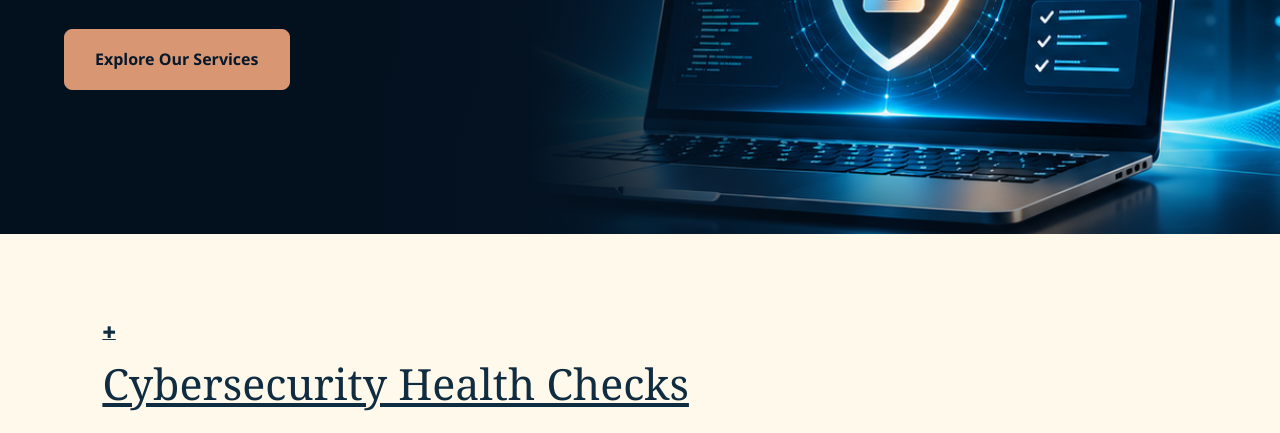
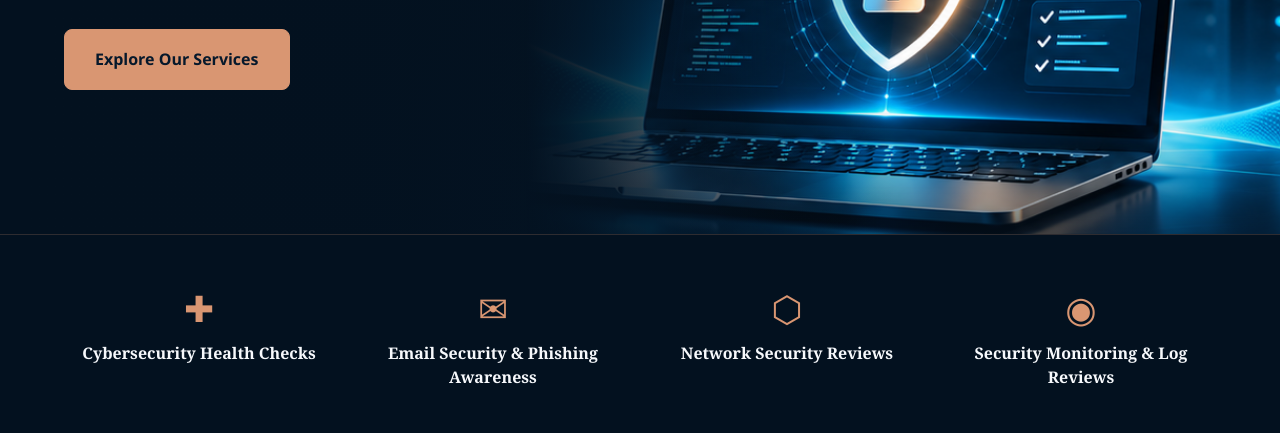
Before and after one commit to Laxmikant-Sec/radiance-way, a plain HTML site: page index.html in a window 1280 px wide. Shown: the part 506-939 px from the top of the page. Drawn offline with Linux system fonts and the light colour scheme.

Commit message:
Style homepage cybersecurity service highlights

```diff
--- a/styles.css
+++ b/styles.css
@@ -297,3 +297,78 @@ body .hero a.button:hover {
     font-size: 16px;
   }
 }
+
+/* Homepage - Four Cybersecurity Service Highlights */
+
+body .service-highlights {
+  background: var(--navy-dark);
+  border-top: 1px solid rgba(217, 150, 114, 0.2);
+  border-bottom: 1px solid rgba(217, 150, 114, 0.2);
+  padding: 36px 5%;
+}
+
+.service-highlights-container {
+  max-width: 1400px;
+  margin: 0 auto;
+  display: grid;
+  grid-template-columns: repeat(4, minmax(0, 1fr));
+  gap: 24px;
+}
+
+.service-highlight {
+  display: flex;
+  flex-direction: column;
+  align-items: center;
+  justify-content: flex-start;
+  gap: 14px;
+  padding: 20px 14px;
+  text-align: center;
+  text-decoration: none;
+  color: var(--white);
+  border-radius: 10px;
+  transition: background 0.2s ease;
+}
+
+.service-highlight:hover,
+.service-highlight:focus-visible {
+  background: rgba(217, 150, 114, 0.1);
+}
+
+.service-icon {
+  color: var(--soft-copper);
+  font-size: 36px;
+  line-height: 1;
+}
+
+.service-highlight h2 {
+  margin: 0;
+  font-size: 16px;
+  font-weight: 600;
+  line-height: 1.5;
+  color: var(--white);
+}
+
+/* Tablet Layout */
+
+@media (max-width: 900px) {
+  .service-highlights-container {
+    grid-template-columns: repeat(2, minmax(0, 1fr));
+  }
+}
+
+/* Mobile Layout */
+
+@media (max-width: 480px) {
+  .service-highlights-container {
+    grid-template-columns: 1fr;
+    gap: 10px;
+  }
+
+  body .service-highlights {
+    padding: 24px 16px;
+  }
+
+  .service-highlight {
+    padding: 16px 12px;
+  }
+}
```
